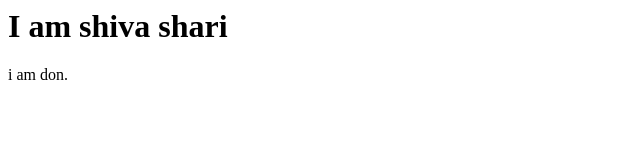
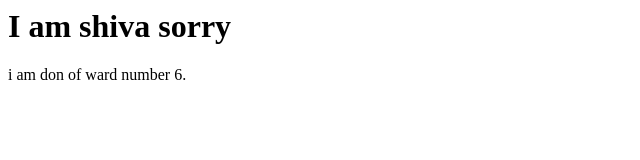
Before and after one commit to Shivahari-Bhurtel/first-demo, a plain HTML site: page index.html in a window 1280 px wide. Shown: the whole page, without its empty margins (0-640 px from the left). Drawn offline with Linux system fonts and the light colour scheme.

Commit message:
Update index.html

```diff
--- a/index.html
+++ b/index.html
@@ -1,8 +1,8 @@
 <html>
 <body>
 
-<h1>I am shiva shari </h1>
-<p>i am don.</p>
+<h1>I am shiva sorry </h1>
+<p>i am don of ward number 6.</p>
 
 </body>
 </html>
```
